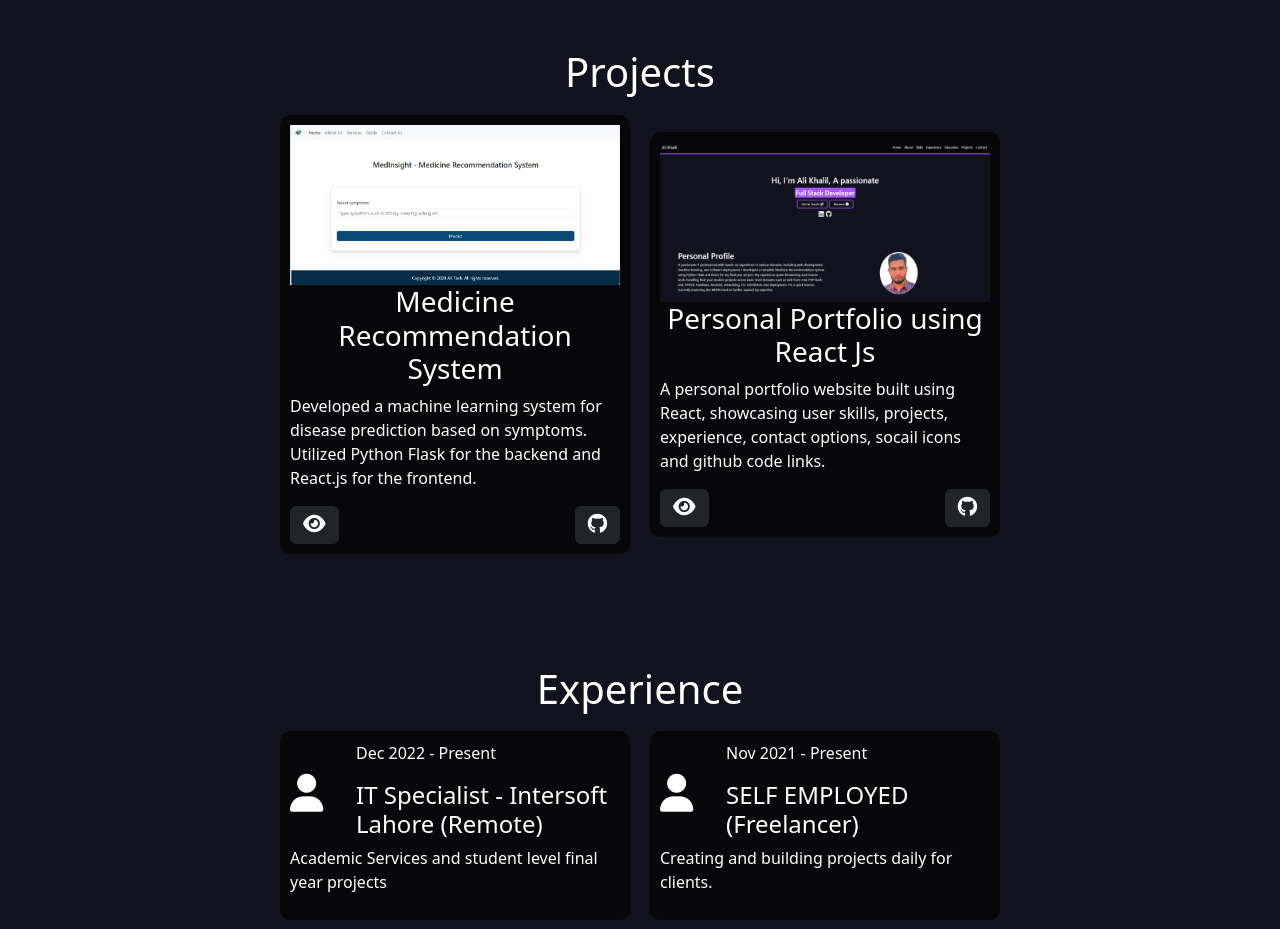
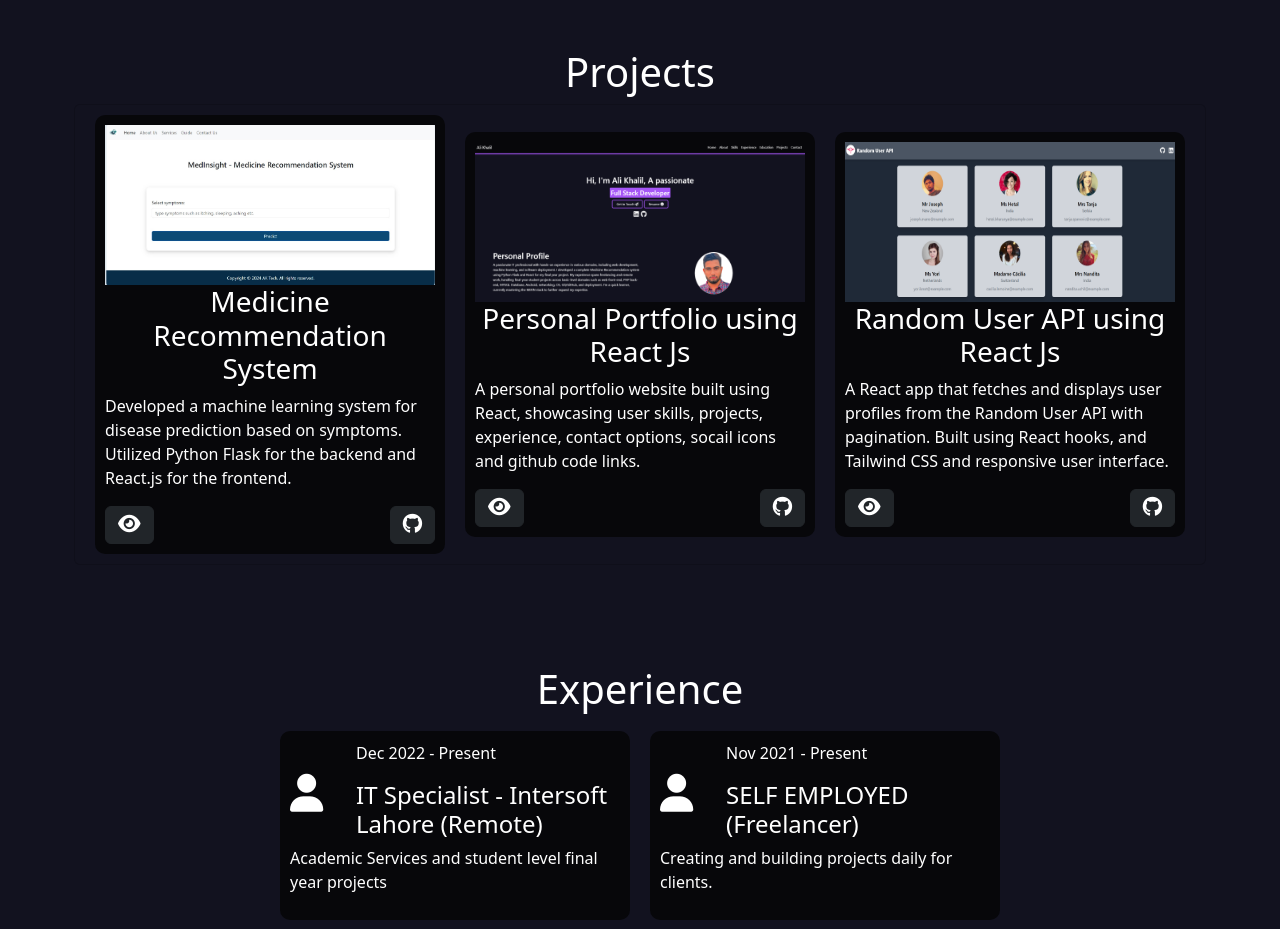
Before and after one commit to AliKhalil28/portfolio, a React (Create React App) app: page / in a window 1280 px wide. Shown: the part 1700-2629 px from the top of the page. Built offline with nearby package versions, Linux system fonts and the light colour scheme.

Commit message:
Add Project in portfolio

```diff
--- a/src/Components/Project.js
+++ b/src/Components/Project.js
@@ -1,11 +1,10 @@
 import React from "react";
 import prjct2 from "../Assets/project2.jpg";
 import prjct3 from "../Assets/project3.png";
-
+import prjct4 from "../Assets/project4.png";
 
 // Project data
 const projects = [
-
   {
     id: 1,
     title: "Medicine Recommendation System",
@@ -13,7 +12,8 @@ const projects = [
       "Developed a machine learning system for disease prediction based on symptoms. Utilized Python Flask for the backend and React.js for the frontend.",
     image: prjct2,
     demoLink: "https://medicine-recommendation-system-frontend.vercel.app/",
-    codeLink: "https://github.com/AliKhalil28/Medicine_Recommendation_System_Frontend",
+    codeLink:
+      "https://github.com/AliKhalil28/Medicine_Recommendation_System_Frontend",
   },
   {
     id: 2,
@@ -24,15 +24,20 @@ const projects = [
     demoLink: "https://www.codewithali.info/",
     codeLink: "hhttps://github.com/AliKhalil28/portfolio",
   },
-
-
+  {
+    id: 3,
+    title: "Random User API using React Js",
+    description:
+      "A React app that fetches and displays user profiles from the Random User API with pagination. Built using React hooks, and Tailwind CSS and responsive user interface.",
+    image: prjct4,
+    demoLink:
+      "https://randam-user-api-react-3cq755fls-ali-khalils-projects-3784c504.vercel.app/",
+    codeLink: "https://github.com/AliKhalil28/RandamUserAPIReact",
+  },
 ];
 
 const Project = () => {
-
   return (
-
-
     <section className="projects" id="prosec">
       <h1>Projects</h1>
       <div className="card-body">
@@ -67,10 +72,7 @@ const Project = () => {
             </div>
           ))}
         </div>
-
-
       </div>
-
     </section>
   );
 };
```
Also changed, not shown: src/Assets/project4.png (added). Lines whose indentation alone changed are shown as unchanged.
